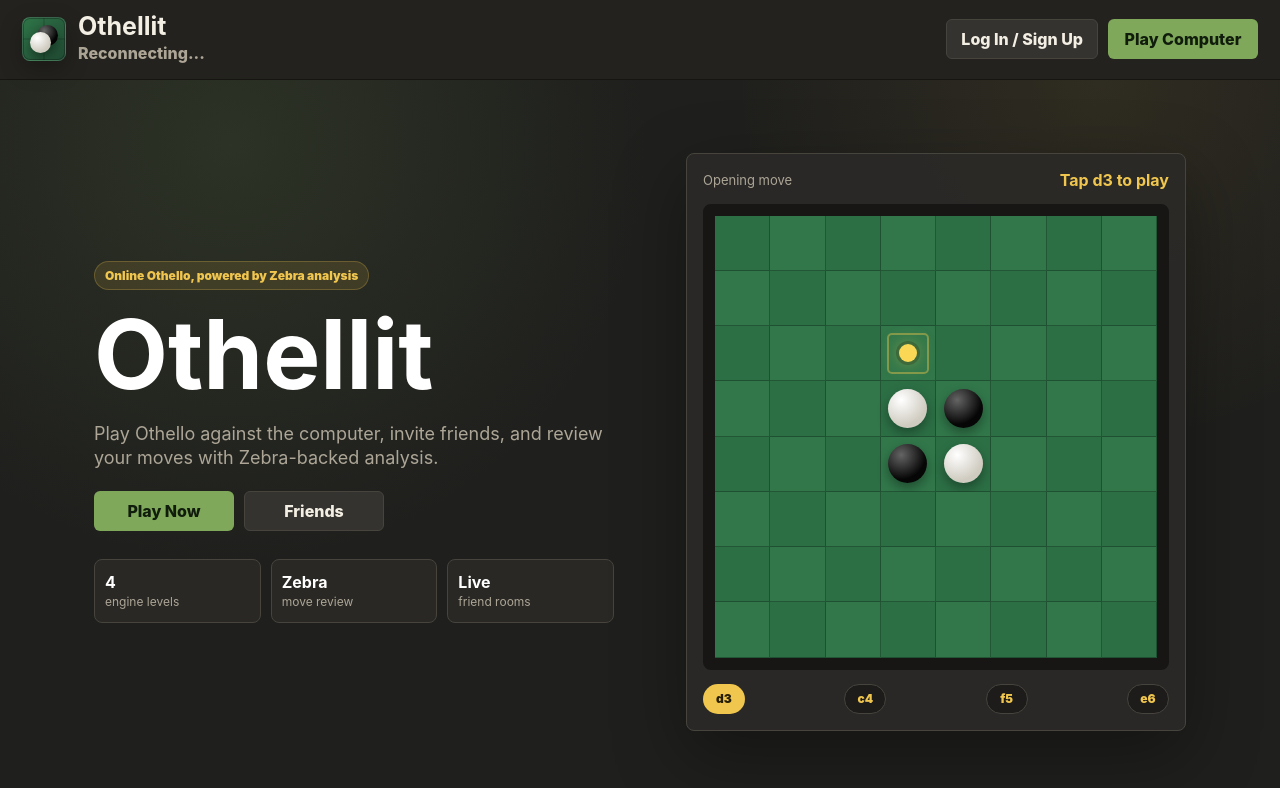
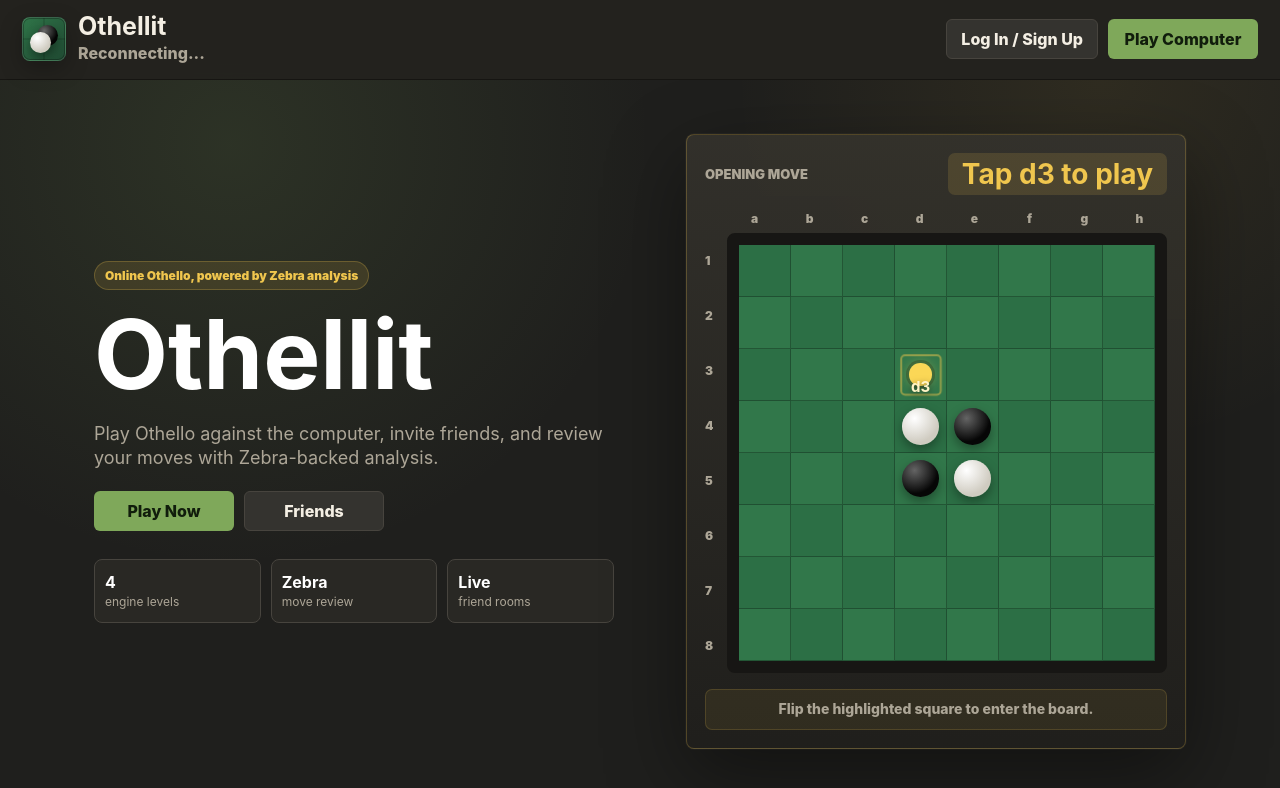
Before and after one commit to katiem08/othellit, a website: page public/index.html in a window 1280 px wide. Drawn offline with Linux system fonts and the light colour scheme.

Commit message:
Polish opening preview interaction

```diff
--- a/public/app.js
+++ b/public/app.js
@@ -414,6 +414,7 @@
 function resetHomeOpeningPreview() {
   homeOpeningPlayed = false;
   clearTimeout(homeOpeningTimer);
+  homeScreenEl.classList.remove("opening-enter");
   homeBoardCueEl.textContent = "Tap d3 to play";
   renderHomeOpeningPreview();
 }
@@ -432,6 +433,9 @@
     if (index === 19 && !homeOpeningPlayed) {
       cell.classList.add("mini-playable");
       cell.appendChild(document.createElement("i"));
+      const label = document.createElement("b");
+      label.textContent = "d3";
+      cell.appendChild(label);
     }
     if ((index === 19 || index === 27) && homeOpeningPlayed) cell.classList.add("flipped");
     if (piece !== 0) {
@@ -447,10 +451,11 @@
   if (homeOpeningPlayed) return;
   homeOpeningPlayed = true;
   homeBoardCueEl.textContent = "Nice. Let's play.";
+  homeScreenEl.classList.add("opening-enter");
   playMoveSound();
   renderHomeOpeningPreview();
   clearTimeout(homeOpeningTimer);
-  homeOpeningTimer = setTimeout(() => showScreen("game"), 650);
+  homeOpeningTimer = setTimeout(() => showScreen("game"), 780);
 }
 
 function renderBoard() {
--- a/public/index.html
+++ b/public/index.html
@@ -116,14 +116,17 @@
               <span>Opening move</span>
               <strong id="homeBoardCue">Tap d3 to play</strong>
             </div>
-            <div id="homeMiniBoard" class="mini-board" aria-label="Start Othellit from an opening move" role="button" tabindex="0">
+            <div class="mini-board-frame">
+              <div class="mini-files" aria-hidden="true">
+                <span>a</span><span>b</span><span>c</span><span>d</span><span>e</span><span>f</span><span>g</span><span>h</span>
+              </div>
+              <div class="mini-ranks" aria-hidden="true">
+                <span>1</span><span>2</span><span>3</span><span>4</span><span>5</span><span>6</span><span>7</span><span>8</span>
+              </div>
+              <div id="homeMiniBoard" class="mini-board" aria-label="Start Othellit from the highlighted d3 opening move" role="button" tabindex="0">
+              </div>
             </div>
-            <div class="home-board-bottom">
-              <span class="home-chip active">d3</span>
-              <span class="home-chip">c4</span>
-              <span class="home-chip">f5</span>
-              <span class="home-chip">e6</span>
-            </div>
+            <p class="home-board-hint">Flip the highlighted square to enter the board.</p>
           </div>
         </div>
       </section>
--- a/public/styles.css
+++ b/public/styles.css
@@ -354,29 +354,44 @@
 .home-board-card {
   width: min(48vw, 500px);
   display: grid;
-  gap: 14px;
-  padding: 16px;
+  gap: 16px;
+  padding: 18px;
   border-radius: 8px;
-  background: rgba(43, 42, 39, 0.88);
-  border: 1px solid var(--line);
-  box-shadow: var(--shadow);
+  background: linear-gradient(180deg, rgba(52, 50, 44, 0.94), rgba(32, 31, 28, 0.96));
+  border: 1px solid rgba(240, 198, 78, 0.24);
+  box-shadow: 0 26px 80px rgba(0, 0, 0, 0.42), 0 0 0 1px rgba(255, 255, 255, 0.03);
 }
 
-.home-board-top,
-.home-board-bottom {
+.home-board-top {
   display: flex;
   align-items: center;
   justify-content: space-between;
-  gap: 8px;
+  gap: 14px;
 }
 
 .home-board-top span {
   color: var(--muted);
   font-size: 13px;
+  font-weight: 900;
+  text-transform: uppercase;
 }
 
 .home-board-top strong {
+  min-height: 42px;
+  display: grid;
+  place-items: center;
+  padding: 0 14px;
+  border-radius: 7px;
+  background: rgba(240, 198, 78, 0.14);
   color: var(--gold);
+  font-size: clamp(18px, 2.2vw, 28px);
+  line-height: 1;
+}
+
+.mini-board-frame {
+  position: relative;
+  display: grid;
+  padding: 22px 0 0 22px;
 }
 
 .mini-board {
@@ -391,11 +406,43 @@
   box-shadow: inset 0 0 0 1px rgba(255, 255, 255, 0.04);
   overflow: hidden;
   cursor: pointer;
+  transition: transform 180ms ease, box-shadow 180ms ease;
+}
+
+.mini-board:hover {
+  transform: translateY(-2px);
+  box-shadow: inset 0 0 0 1px rgba(255, 255, 255, 0.04), 0 18px 42px rgba(0, 0, 0, 0.24);
 }
 
 .mini-board:focus-visible {
   outline: 3px solid var(--gold);
   outline-offset: 5px;
+}
+
+.mini-files,
+.mini-ranks {
+  position: absolute;
+  color: var(--muted);
+  font-size: 12px;
+  font-weight: 900;
+}
+
+.mini-files {
+  top: 0;
+  left: 22px;
+  right: 0;
+  display: grid;
+  grid-template-columns: repeat(8, 1fr);
+  text-align: center;
+}
+
+.mini-ranks {
+  top: 22px;
+  bottom: 0;
+  left: 0;
+  display: grid;
+  grid-template-rows: repeat(8, 1fr);
+  align-items: center;
 }
 
 .mini-cell {
@@ -424,46 +471,59 @@
 }
 
 .mini-cell.mini-playable i {
-  width: 34%;
+  width: 44%;
   aspect-ratio: 1 / 1;
   border-radius: 50%;
   background: rgba(255, 217, 87, 0.98);
-  box-shadow: 0 0 0 3px rgba(30, 25, 8, 0.24), 0 0 18px rgba(255, 217, 87, 0.5);
+  box-shadow: 0 0 0 3px rgba(30, 25, 8, 0.24), 0 0 14px rgba(255, 217, 87, 0.42);
+}
+
+.mini-cell.mini-playable b {
+  position: absolute;
+  left: 50%;
+  bottom: 12%;
+  transform: translateX(-50%);
+  color: #fff4c6;
+  font-size: clamp(10px, 1.2vw, 15px);
+  line-height: 1;
+  text-shadow: 0 2px 7px rgba(0, 0, 0, 0.54);
 }
 
 .mini-cell.mini-playable::before {
   content: "";
   position: absolute;
-  inset: 12%;
-  border: 2px solid rgba(240, 198, 78, 0.42);
+  inset: 9%;
+  border: 2px solid rgba(240, 198, 78, 0.62);
   border-radius: 5px;
+  animation: d3-pulse 1300ms ease-in-out infinite;
 }
 
 .mini-cell.flipped {
-  animation: square-settle 360ms ease-out;
+  animation: square-settle 220ms ease-out;
 }
 
 .mini-cell.flipped .piece {
-  animation: disc-flip 520ms cubic-bezier(0.2, 0.85, 0.22, 1);
+  animation: disc-flip 360ms cubic-bezier(0.2, 0.78, 0.26, 1);
 }
 
-.home-chip {
-  min-width: 42px;
-  min-height: 30px;
-  display: grid;
-  place-items: center;
-  border-radius: 999px;
-  background: #1d1c1a;
-  color: var(--gold);
-  border: 1px solid var(--line);
-  font-weight: 900;
-  font-size: 12px;
+.home-board-hint {
+  margin: 0;
+  padding: 10px 12px;
+  border-radius: 7px;
+  background: rgba(240, 198, 78, 0.08);
+  color: var(--muted);
+  border: 1px solid rgba(240, 198, 78, 0.16);
+  font-size: 14px;
+  font-weight: 820;
+  text-align: center;
 }
 
-.home-chip.active {
-  background: var(--gold);
-  color: #251d04;
-  border-color: transparent;
+.home-screen.opening-enter .home-copy {
+  animation: home-copy-out 760ms ease forwards;
+}
+
+.home-screen.opening-enter .home-board-card {
+  animation: home-board-enter 760ms cubic-bezier(0.18, 0.82, 0.24, 1) forwards;
 }
 
 .app-tabs {
@@ -830,7 +890,7 @@
 }
 
 .cell.flipped {
-  animation: square-settle 360ms ease-out;
+  animation: square-settle 220ms ease-out;
 }
 
 .cell.last-move::before,
@@ -869,38 +929,30 @@
   width: 76%;
   box-shadow: 0 8px 16px rgba(0, 0, 0, 0.32);
   transform-style: preserve-3d;
-  will-change: transform, filter;
+  will-change: transform;
 }
 
 .cell.flipped .piece {
-  animation: disc-flip 520ms cubic-bezier(0.2, 0.85, 0.22, 1);
+  animation: disc-flip 360ms cubic-bezier(0.2, 0.78, 0.26, 1);
 }
 
 @keyframes disc-flip {
   0% {
-    transform: rotateY(0deg) scale(0.88);
-    filter: brightness(1.2);
+    transform: rotateY(0deg) scale(0.96);
   }
 
-  46% {
-    transform: rotateY(88deg) scale(0.78);
-    filter: brightness(1.35);
-  }
-
-  70% {
-    transform: rotateY(146deg) scale(1.05);
-    filter: brightness(1.1);
+  52% {
+    transform: rotateY(82deg) scale(0.95);
   }
 
   100% {
-    transform: rotateY(180deg) scale(1);
-    filter: brightness(1);
+    transform: rotateY(0deg) scale(1);
   }
 }
 
 @keyframes square-settle {
   0% {
-    background-color: #3e915d;
+    background-color: #347d50;
   }
 
   100% {
@@ -908,11 +960,54 @@
   }
 }
 
+@keyframes d3-pulse {
+  0%,
+  100% {
+    transform: scale(1);
+    opacity: 0.78;
+  }
+
+  50% {
+    transform: scale(0.94);
+    opacity: 1;
+  }
+}
+
+@keyframes home-board-enter {
+  0% {
+    transform: scale(1);
+  }
+
+  48% {
+    transform: scale(1.035);
+  }
+
+  100% {
+    transform: scale(1.08) translateX(-5%);
+    opacity: 0;
+  }
+}
+
+@keyframes home-copy-out {
+  0% {
+    opacity: 1;
+    transform: translateY(0);
+  }
+
+  100% {
+    opacity: 0;
+    transform: translateY(10px);
+  }
+}
+
 @media (prefers-reduced-motion: reduce) {
   .cell.flipped,
   .cell.flipped .piece,
   .mini-cell.flipped,
-  .mini-cell.flipped .piece {
+  .mini-cell.flipped .piece,
+  .mini-cell.mini-playable::before,
+  .home-screen.opening-enter .home-copy,
+  .home-screen.opening-enter .home-board-card {
     animation: none;
   }
 }
```
